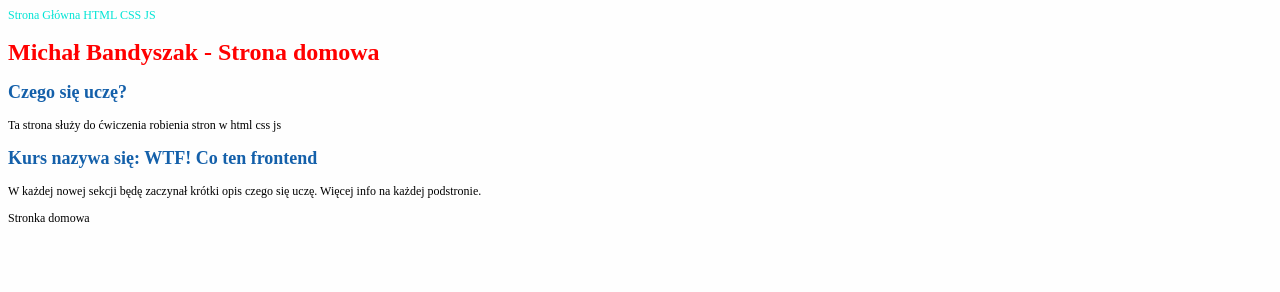
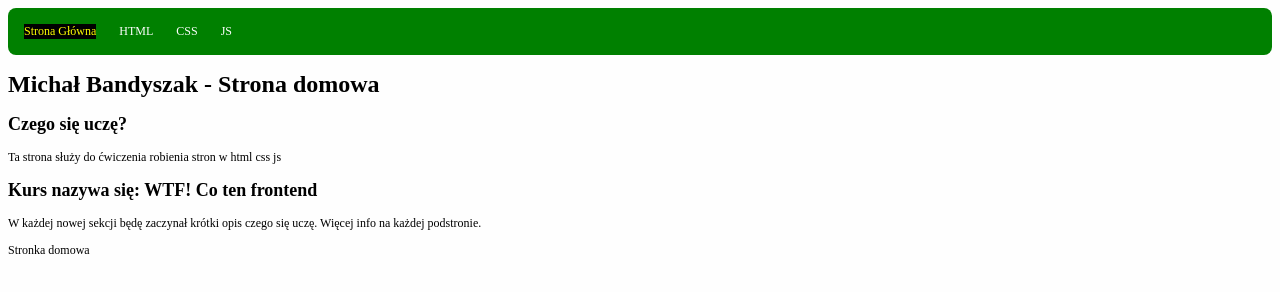
Before and after one commit to Michal-Bandyszak/homepage, a plain HTML site: page index.html in a window 1280 px wide. Drawn offline with Linux system fonts and the light colour scheme.

Commit message:
Added BEM classes & copied navigation to all pages

```diff
--- a/index.html
+++ b/index.html
@@ -1,23 +1,22 @@
 <!DOCTYPE html>
 <html lang="pl">
-
   <head>
-  <meta charset="UTF-8">
-  <meta name="viewport" content="width=device-width, initial-scale=1.0">
-  <meta http-equiv="X-UA-Compatible" content="ie=edge">
+    <meta charset="UTF-8" />
+    <meta name="viewport" content="width=device-width, initial-scale=1.0" />
+    <meta http-equiv="X-UA-Compatible" content="ie=edge" />
     <title>My homepage</title>
-  <link href="style.css" rel="stylesheet" type="text/css">
+    <link href="style.css" rel="stylesheet" type="text/css" />
   </head>
 
   <body>
     <main>
-    <nav>
-      <a href="index.html">Strona Główna</a>
-      <a href="nauka-html.html">HTML</a>
-      <a href="nauka-css.html">CSS</a>
-      <a href="nauka-js.html">JS</a>
-    </nav>
-    <header class='main-heading'>
+      <nav class='navigation'>
+        <a class='navigation__link navigation__link--home' href="index.html">Strona Główna</a>
+        <a class='navigation__link' href="nauka-html.html">HTML</a>
+        <a class='navigation__link' href="nauka-css.html">CSS</a>
+        <a class='navigation__link' href="nauka-js.html">JS</a>
+      </nav >
+      <header class="main-heading">
         <h1>Michał Bandyszak - Strona domowa</h1>
       </header>
 
@@ -27,12 +26,14 @@
       </section>
       <section>
         <h2>Kurs nazywa się: WTF! Co ten frontend</h2>
-      <p>W każdej nowej sekcji będę zaczynał krótki opis czego się uczę. Więcej info na każdej podstronie.</p>
+        <p>
+          W każdej nowej sekcji będę zaczynał krótki opis czego się uczę. Więcej
+          info na każdej podstronie.
+        </p>
       </section>
       <footer>
         Stronka domowa
       </footer>
     </main>
   </body>
-
 </html>
--- a/style.css
+++ b/style.css
@@ -3,16 +3,20 @@ body {
   font-size: 12px;
 }
 
-
-h2{
-  color: #1460AA;
+.navigation {
+  background: green;
+  padding: 16px;
+  border-radius: 8px;;
 }
 
-a {
-  color: #02e4d5;
+.navigation__link {
+  color: #fff;
+  display: inline-block;
+  margin-right: 20px;
   text-decoration: none;
 }
 
-.main-heading {
-  color: red;
+.navigation__link--home {
+  background: #000;
+  color: yellow;
 }
```
Also changed, not shown: nauka-css.html (+9 -8 lines), nauka-html.html (+9 -9 lines), nauka-js.html (+13 -12 lines). Lines whose indentation alone changed are shown as unchanged.
